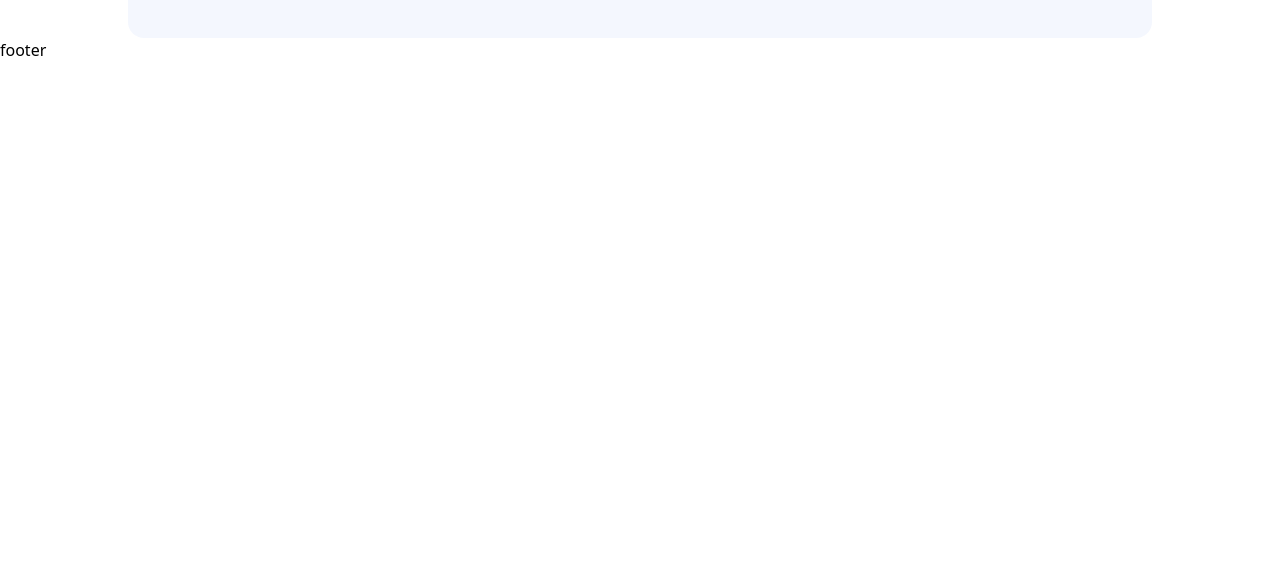
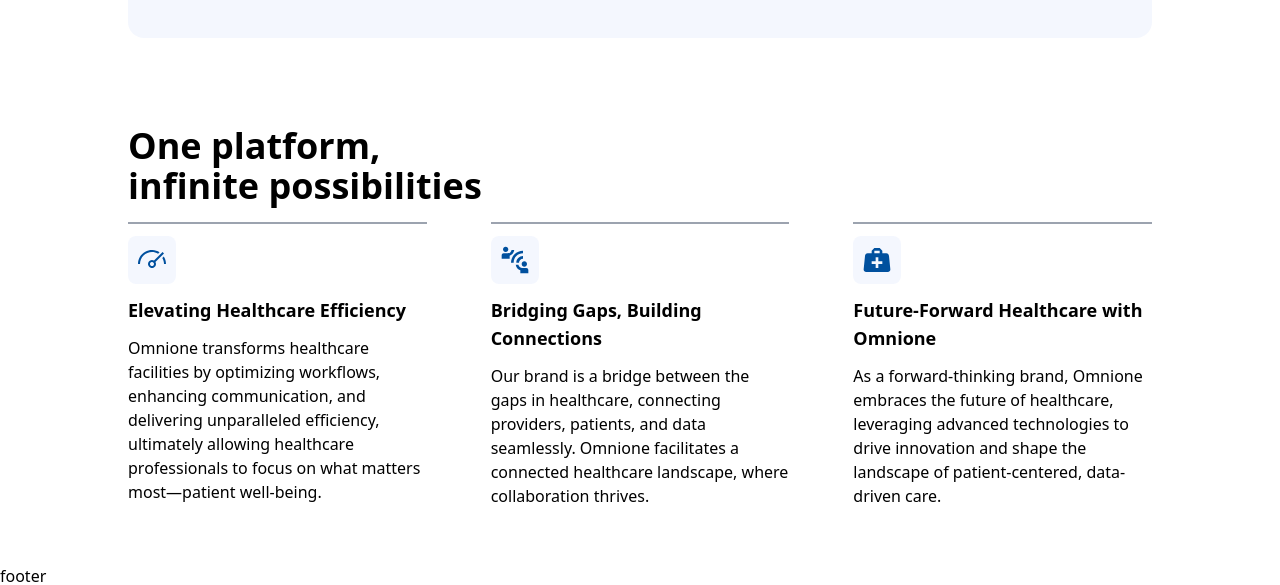
Before and after one commit to iamBlissMedik/omniWeb, a React (Vite) app: page / in a window 1280 px wide. Shown: the part 2716-3301 px from the top of the page. Before the commit the page ends 2778 px from the top, so only its background shows below. Built offline with nearby package versions, Linux system fonts and the light colour scheme.

Commit message:
one platform component

```diff
--- a/src/App.tsx
+++ b/src/App.tsx
@@ -2,7 +2,8 @@
 import Hero from "./components/Hero";
 import TransformingHealthCare from "./components/TransformingHealthCare";
 import Products from "./components/Products";
-import  ImageCards from "./components/ImageCards";
+import ImageCards from "./components/ImageCards";
+import OnePlatform from "./components/OnePlatform";
 const App = () => {
   return (
     <>
@@ -13,7 +14,8 @@
         <Hero />
         <TransformingHealthCare />
         <Products />
-        < ImageCards />
+        <ImageCards />
+        <OnePlatform />
       </main>
       <footer>footer</footer>
     </>
--- /dev/null
+++ b/src/components/OnePlatform.tsx
@@ -0,0 +1,47 @@
+import { OnePlatformCardProps } from "../types/onePlatform";
+import OnePlatformCard from "./OnePlatformCard";
+
+const OnePlatform = () => {
+  const data: OnePlatformCardProps[] = [
+    {
+      icon: "/public/carbonmeteralt.svg",
+      iconAlt: "Elevating",
+      title: "Elevating Healthcare Efficiency",
+      text: "Omnione transforms healthcare facilities by optimizing workflows, enhancing communication, and delivering unparalleled efficiency, ultimately allowing healthcare professionals to focus on what matters most—patient well-being.",
+    },
+    {
+      icon: "/public/icoutlineconnectwithoutcontact.svg",
+      iconAlt: "Connections",
+      title: "Bridging Gaps, Building Connections",
+      text: "Our brand is a bridge between the gaps in healthcare, connecting providers, patients, and data seamlessly. Omnione facilitates a connected healthcare landscape, where collaboration thrives.",
+    },
+    {
+      icon: "/public/mdimedicalbag.svg",
+      iconAlt: "Healthcare",
+      title: "Future-Forward Healthcare with Omnione",
+      text: "As a forward-thinking brand, Omnione embraces the future of healthcare, leveraging advanced technologies to drive innovation and shape the landscape of patient-centered, data-driven care.",
+    },
+  ];
+  return (
+    <section className="px-8 md:px-12 lg:px-32 md:py-14 py-4">
+      <div className="flex flex-col gap-4">
+        {/* top */}
+        <div>
+          <h2 className="text-4xl font-bold">
+            One platform,
+            <br />
+            infinite possibilities
+          </h2>
+        </div>
+        {/* grid list */}
+        <div className="grid grid-cols-1 md:grid-cols-3 gap-16">
+          {data.map((card) => (
+            <OnePlatformCard {...card} />
+          ))}
+        </div>
+      </div>
+    </section>
+  );
+};
+
+export default OnePlatform;
--- /dev/null
+++ b/src/components/OnePlatformCard.tsx
@@ -0,0 +1,32 @@
+import { OnePlatformCardProps } from "../types/onePlatform";
+
+const OnePlatformCard = ({
+  icon,
+  iconAlt,
+  text,
+  title,
+}: OnePlatformCardProps) => {
+  return (
+    //   card
+    <div className="flex flex-col gap-3 ">
+      {/* border */}
+      <div className=" border-t-2 border-gray-400"></div>
+      {/* icon */}
+      <div className="flex justify-start ">
+        <div className="bg-blue-600 bg-opacity-5  rounded-lg p-2 ">
+          <img src={icon} alt={iconAlt} className="w-8 h-8" loading="lazy" />
+        </div>
+      </div>
+      {/* title */}
+      <div className=" font-semibold text-lg">
+        <h2>{title}</h2>
+      </div>
+      {/* text */}
+      <div>
+        <p className="text-base">{text}</p>
+      </div>
+    </div>
+  );
+};
+
+export default OnePlatformCard;
--- /dev/null
+++ b/src/types/onePlatform.ts
@@ -0,0 +1,6 @@
+export interface OnePlatformCardProps {
+  icon: string;
+  iconAlt: string;
+  title: string;
+  text: string;
+}
```
